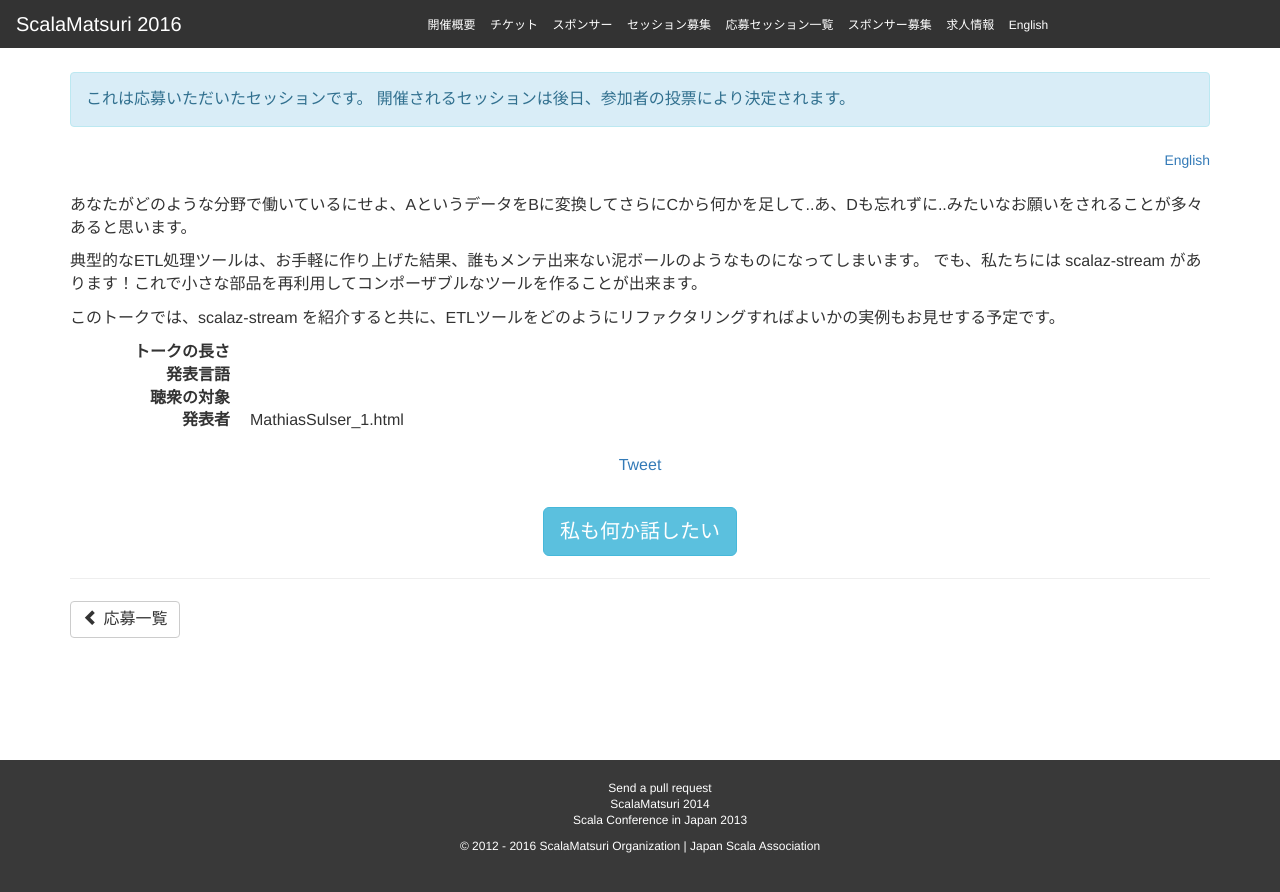
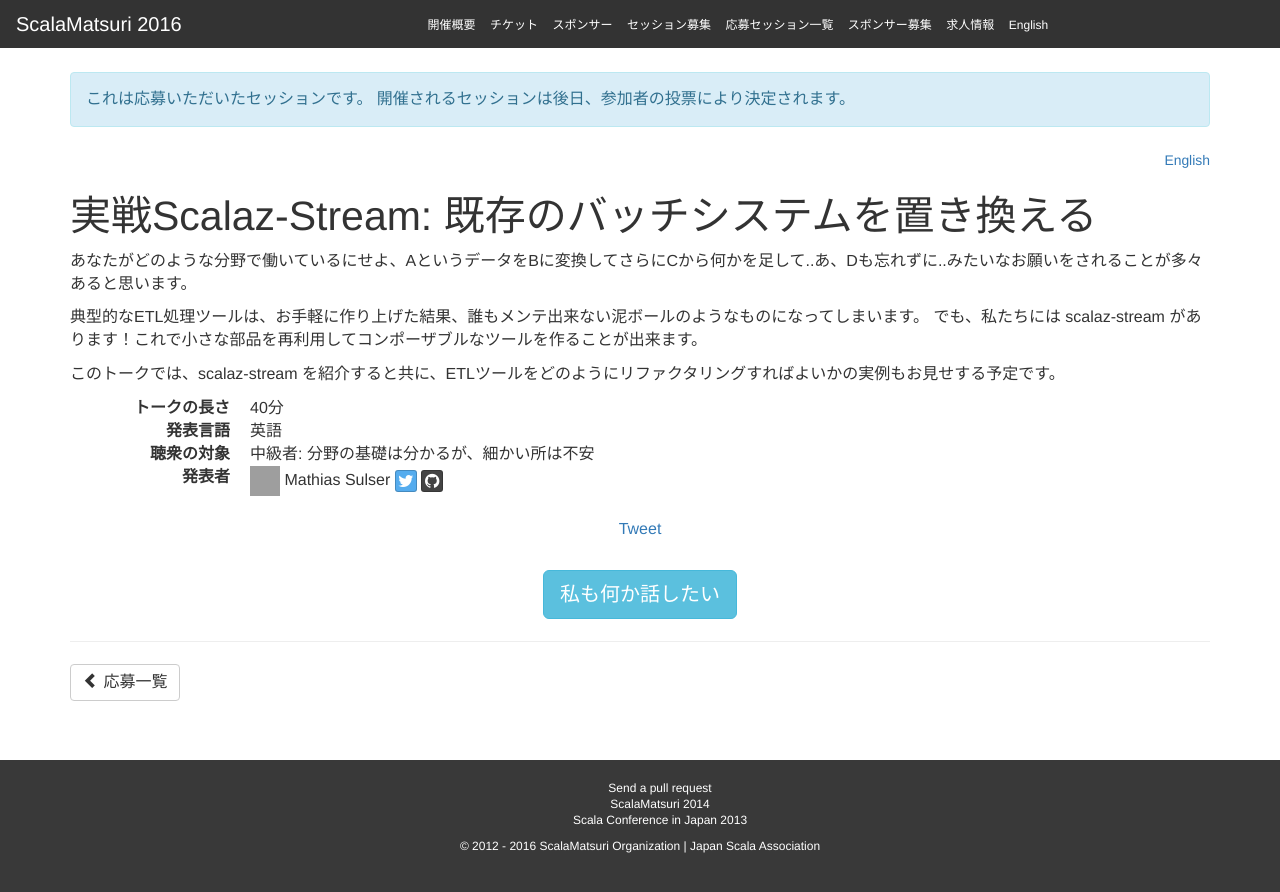
Before and after one commit to scalajp/2016.scalamatsuri.org, a Jekyll site: the page built from _candidates_ja/MathiasSulser_1.html, in a window 1280 px wide. Shown: the top 892 px of the page. Built offline with Jekyll 4.4.1, drawn with Linux system fonts in a browser that asks for light colours; nearby versions of some CDN libraries; comment, search, counter and statistics services are not loaded; grey boxes are pictures that could not be loaded.

```diff
--- a/_candidates_en/MathiasSulser_1.html
+++ b/_candidates_en/MathiasSulser_1.html
@@ -1,6 +1,6 @@
 ---
 name: Mathias Sulser
-title: Scalaz-Stream in the Wild: Rearchitecting Existing Batch Applications
+title: "Scalaz-Stream in the Wild: Rearchitecting Existing Batch Applications"
 length: 40
 audience: Intermediate
 language: English
--- a/_candidates_ja/MathiasSulser_1.html
+++ b/_candidates_ja/MathiasSulser_1.html
@@ -1,6 +1,6 @@
 ---
 name: Mathias Sulser
-title: 実戦Scalaz-Stream: 既存のバッチシステムを置き換える
+title: "実戦Scalaz-Stream: 既存のバッチシステムを置き換える"
 length: 40
 audience: Intermediate
 language: English
```
